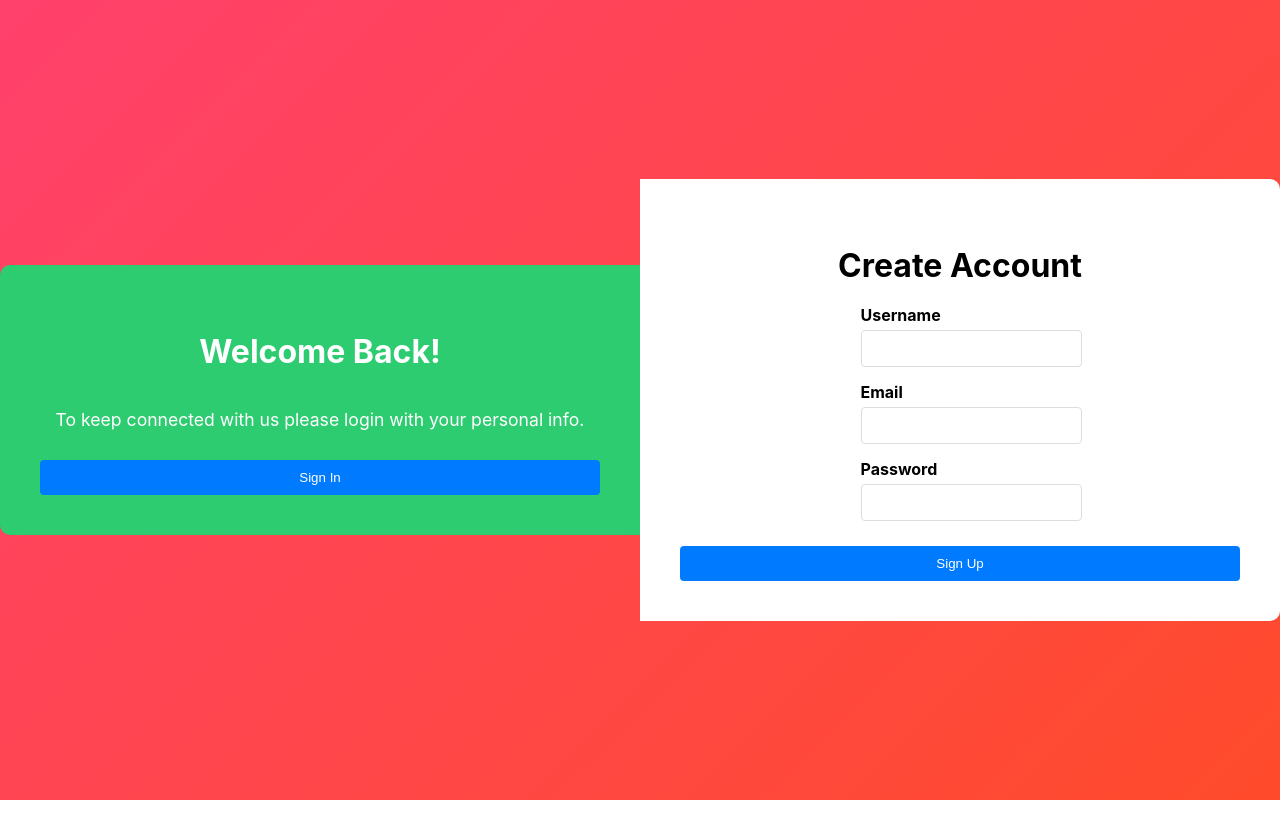
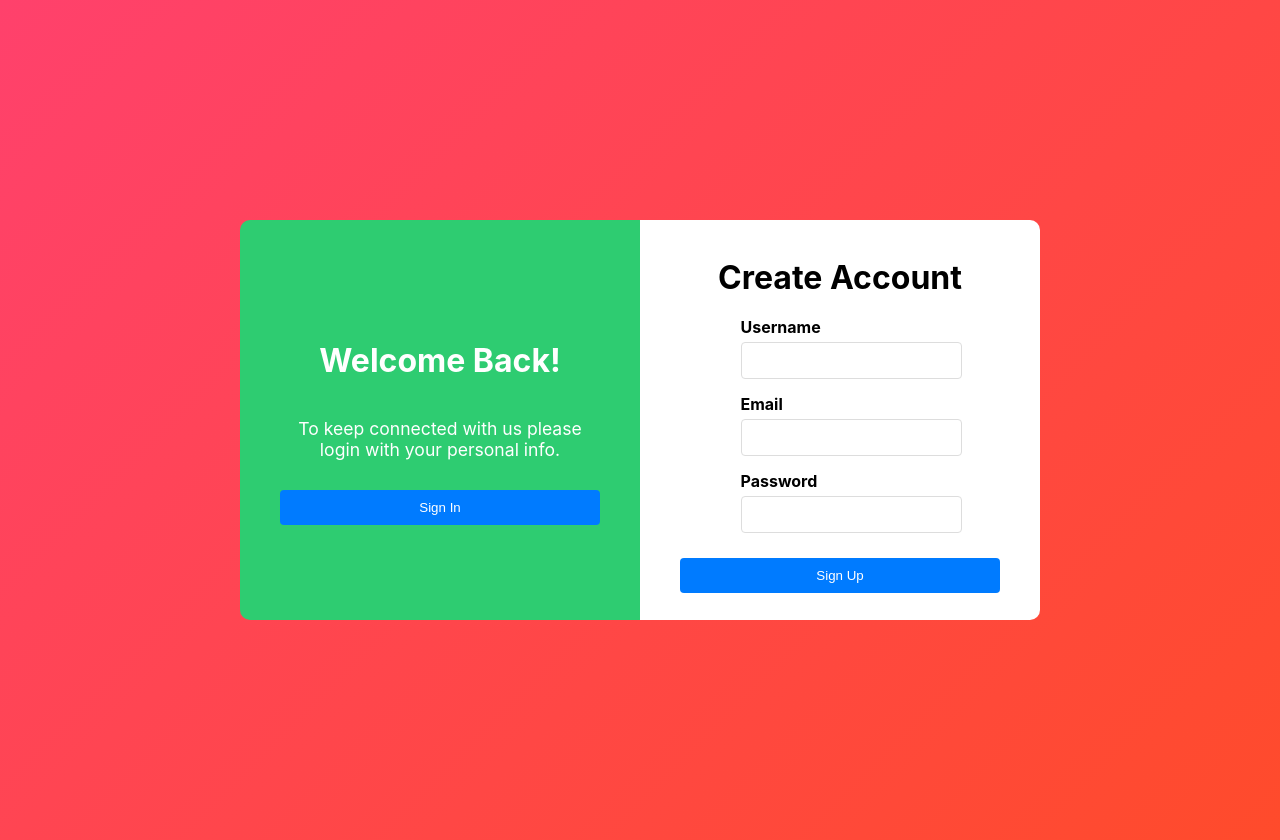
Before and after one commit to elab-development/internet-tehnologije-projekat-chatapp_2020_0348, a React (Create React App) app in the folder chatapp/: page /signup in a window 1280 px wide. Before the commit the page ends 800 px from the top, so only its background shows below. Built offline with nearby package versions, Linux system fonts and the light colour scheme.

Commit message:
Izgled signup stranice

```diff
--- a/chatapp/src/pages/SignUp.css
+++ b/chatapp/src/pages/SignUp.css
@@ -4,60 +4,52 @@
   align-items: center;
   justify-content: center;
   background: linear-gradient(135deg, #ff416c, #ff4b2b);
+  padding: 20px;
+}
+
+.signup-left, .signup-right {
+  padding: 40px;
+  max-width: 400px;
+  width: 45%;
+  display: flex;
+  flex-direction: column;
+  justify-content: center;
+  align-items: center;
+  box-sizing: border-box;
+  height: 400px ;
 }
 
 .signup-left {
   background-color: #2ECC71;
   color: white;
-    padding: 40px;
-    width: 50%;
-    display: flex;
-    flex-direction: column;
-    justify-content: center;
-    align-items: center;
   border-top-left-radius: 10px;
   border-bottom-left-radius: 10px;
+  flex-grow: 1;
 }
 
-  .signup-left h2 {
+.signup-right {
+  background-color: white;
+  border-top-right-radius: 10px;
+  border-bottom-right-radius: 10px;
+  flex-grow: 1;
+}
+
+.signup-left h2, .signup-right h2 {
   font-size: 2rem;
   margin-bottom: 20px;
 }
 
-  .signup-left p {
+.signup-left p, .signup-right p {
   font-size: 1.1rem;
   margin-bottom: 30px;
   text-align: center;
 }
 
-  .signup-right {
-    background-color: white;
-    padding: 40px;
-    width: 50%;
-    display: flex;
-    flex-direction: column;
-    justify-content: center;
-    align-items: center;
-    border-top-right-radius: 10px;
-    border-bottom-right-radius: 10px;
-  }
-
-  .signup-right h2 {
-    font-size: 2rem;
-    margin-bottom: 20px;
-  }
-
-
-  .signup-right p {
-    margin-bottom: 20px;
-  }
-
-  .signup-right .text-input {
+.signup-right .text-input, .signup-right .button {
   width: 100%;
   margin-bottom: 15px;
 }
 
 .signup-right .button {
-    width: 100%;
   margin-top: 10px;
 }
```
Lines whose indentation alone changed are shown as unchanged.
